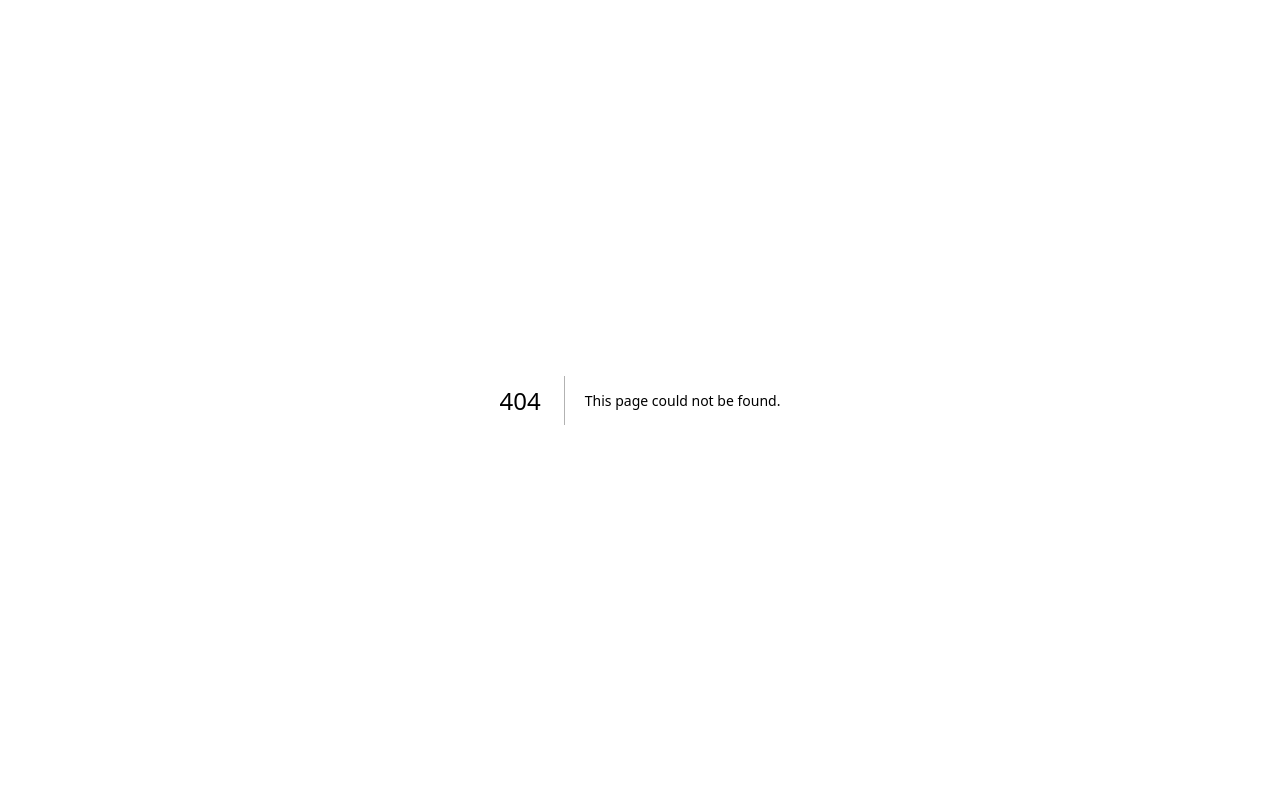
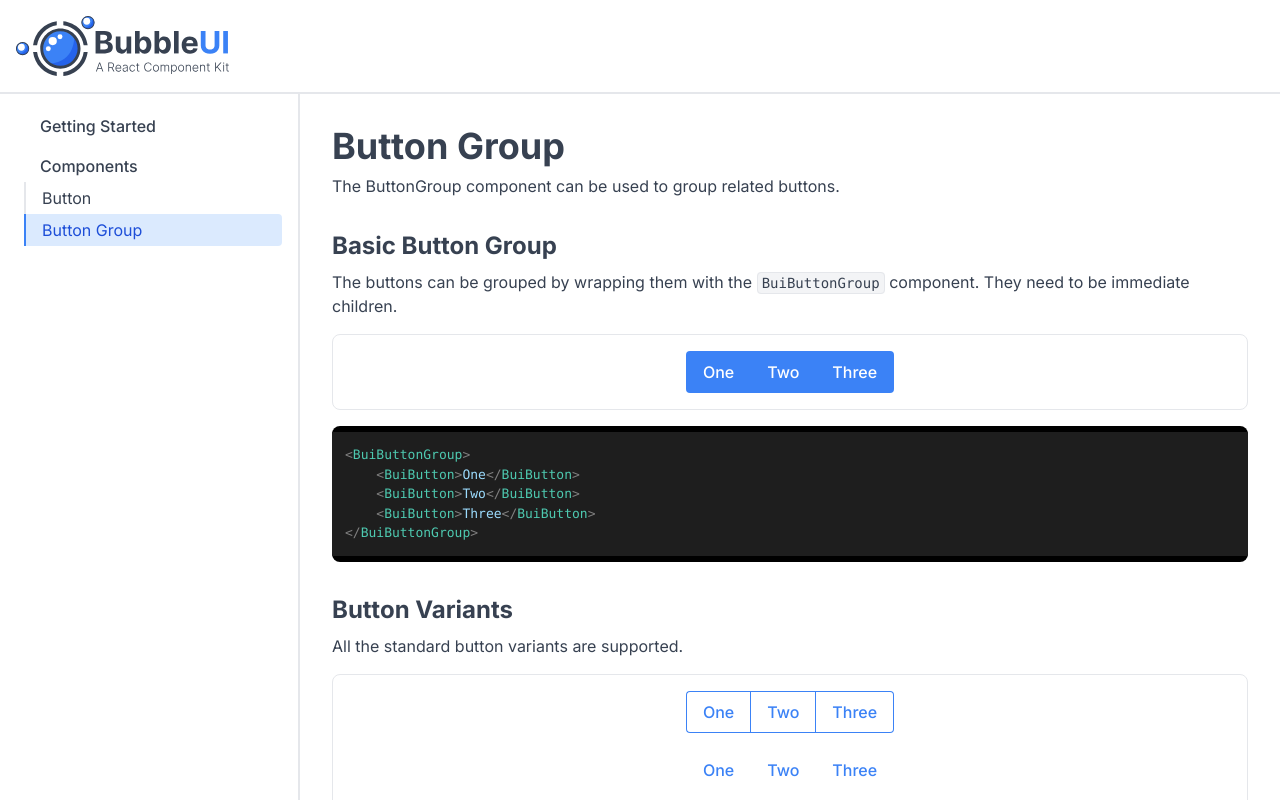
Before and after one commit to mertefecerit/pearkit, a Next.js app: page /doc/components/button-group in a window 1280 px wide. Before the commit this address had no page. Built offline with nearby package versions, Linux system fonts and the light colour scheme; some icons are missing.

Commit message:
v1.0.107

```diff
--- a/app/components/BuiButton/BuiButton.module.scss
+++ b/app/components/BuiButton/BuiButton.module.scss
@@ -14,12 +14,14 @@
   disabled:cursor-not-allowed
   disabled:opacity-50
   rounded
+  transition-all
   outline-0;
 
   &.basic {
     @apply
     focus:ring-2
-    hover:brightness-90;
+    focus:z-10
+    focus:ring-offset-2;
   }
 
   @each $color in $colors {
@@ -33,7 +35,8 @@
       &.basic {
         @apply
         bg-#{$color}-500
-        ring-#{$color}-200;
+        hover:bg-#{$color}-600
+        ring-#{$color}-500;
       }
 
       &.outlined {
--- a/app/components/BuiButton/index.jsx
+++ b/app/components/BuiButton/index.jsx
@@ -19,7 +19,8 @@ function BuiButton(
         href,
         target,
         // link section
-        onClick
+        onClick,
+        animation= true
     }
 ) {
     const content = (
@@ -34,7 +35,7 @@ function BuiButton(
         !href ?
             <motion.button type={type}
                            onClick={onClick}
-                           whileTap={{scale: (disabled || isLoading) ? 1 : 0.95}}
+                           whileTap={{scale: (disabled || isLoading || !animation) ? 1 : 0.95}}
                            disabled={disabled || isLoading}
                            className={`${scss.buiButton} ${scss[color]} ${scss[size]} ${scss[variant]}`}
             >
@@ -43,7 +44,7 @@ function BuiButton(
             :
             <motion.a href={href}
                       target={target}
-                      whileTap={{scale: (disabled || isLoading) ? 1 : 0.95}}
+                      whileTap={{scale: (disabled || isLoading || !animation) ? 1 : 0.95}}
                       disabled={disabled || isLoading}
                       className={`${scss.buiButton} ${scss[color]} ${scss[size]} ${scss[variant]}`}
             >
@@ -64,6 +65,7 @@ BuiButton.propTypes = {
     endIcon: PropTypes.elementType,
     href: PropTypes.string,
     target: PropTypes.string,
-    onClick: PropTypes.func
+    onClick: PropTypes.func,
+    animation: PropTypes.bool
 }
 export default BuiButton;
--- /dev/null
+++ b/app/components/BuiButtonGroup/BuiButtonGroup.module.scss
@@ -0,0 +1,28 @@
+.BuiButtonGroupWrapper {
+  & > button {
+    @apply w-full rounded-none justify-center #{!important};
+  }
+  &.horizontal {
+    @apply flex;
+    & > button {
+      &:first-child {
+        @apply border-r-0 rounded-l #{!important};
+      }
+      &:last-child {
+        @apply border-l-0 rounded-r #{!important};
+      }
+    }
+  }
+  &.vertical {
+    @apply flex flex-col;
+    & > button {
+      &:first-child {
+        @apply border-b-0 rounded-t #{!important};
+      }
+      &:last-child {
+        @apply border-t-0 rounded-b #{!important};
+      }
+    }
+  }
+
+}
--- /dev/null
+++ b/app/components/BuiButtonGroup/index.jsx
@@ -0,0 +1,22 @@
+"use client"
+import styles from './BuiButtonGroup.module.scss';
+import PropTypes from "prop-types";
+import React from "react";
+
+function BuiButtonGroup({children, orientation="horizontal"}) {
+    return (
+        <div className={`${styles.BuiButtonGroupWrapper} ${styles[orientation]}`}>
+            {
+                React.Children.map(children, (child) => {
+                    return React.cloneElement(child, {animation:false})
+                })
+            }
+        </div>
+    );
+}
+
+BuiButtonGroup.propTypes = {
+    children: PropTypes.node.isRequired,
+    orientation: PropTypes.string
+}
+export default BuiButtonGroup;
--- /dev/null
+++ b/app/doc/components/button-group/page.jsx
@@ -0,0 +1,17 @@
+import BasicButtonGroupSection from "@/app/doc/components/button-group/sections/BasicButtonGroupSection";
+import ButtonGroupVariantSection from "@/app/doc/components/button-group/sections/ButtonGroupVariantSection";
+
+function ButtonGroupPage(props) {
+    return (
+        <div className="flex flex-col gap-8">
+            <div className="flex flex-col gap-2">
+                <h1 className="text-4xl font-bold">Button Group</h1>
+                <p>The ButtonGroup component can be used to group related buttons.</p>
+            </div>
+            <BasicButtonGroupSection/>
+            <ButtonGroupVariantSection />
+        </div>
+    )
+}
+
+export default ButtonGroupPage;
--- /dev/null
+++ b/app/doc/components/button-group/sections/BasicButtonGroupSection.jsx
@@ -0,0 +1,29 @@
+"use client"
+import BuiComponentShowcaseArea from "@/app/components/BuiComponentShowcaseArea";
+import BuiCode from "@/app/components/BuiCode";
+import BuiButtonGroup from "@/app/components/BuiButtonGroup";
+import BuiButton from "@/app/components/BuiButton";
+
+function BasicButtonGroupSection(){
+    const codeBlock =
+`<BuiButtonGroup>
+    <BuiButton>One</BuiButton>
+    <BuiButton>Two</BuiButton>
+    <BuiButton>Three</BuiButton>
+</BuiButtonGroup>`;
+    return (
+        <BuiComponentShowcaseArea
+            title="Basic Button Group"
+            desc={<>The buttons can be grouped by wrapping them with the <BuiCode>BuiButtonGroup</BuiCode> component. They need to be immediate children.</>}
+            codeBlock={codeBlock}
+        >
+            <BuiButtonGroup>
+                <BuiButton>One</BuiButton>
+                <BuiButton>Two</BuiButton>
+                <BuiButton>Three</BuiButton>
+            </BuiButtonGroup>
+        </BuiComponentShowcaseArea>
+    )
+}
+
+export default BasicButtonGroupSection;
--- /dev/null
+++ b/app/doc/components/button-group/sections/ButtonGroupVariantSection.jsx
@@ -0,0 +1,41 @@
+"use client"
+import BuiComponentShowcaseArea from "@/app/components/BuiComponentShowcaseArea";
+import BuiCode from "@/app/components/BuiCode";
+import BuiButtonGroup from "@/app/components/BuiButtonGroup";
+import BuiButton from "@/app/components/BuiButton";
+
+function ButtonGroupVariantSection(){
+    const codeBlock =
+`<BuiButtonGroup>
+    <BuiButton variant="outlined">One</BuiButton>
+    <BuiButton variant="outlined">Two</BuiButton>
+    <BuiButton variant="outlined">Three</BuiButton>
+</BuiButtonGroup>
+<BuiButtonGroup>
+    <BuiButton variant="text">One</BuiButton>
+    <BuiButton variant="text">Two</BuiButton>
+    <BuiButton variant="text">Three</BuiButton>
+</BuiButtonGroup>`;
+    return (
+        <BuiComponentShowcaseArea
+            title="Button Variants"
+            desc={<>All the standard button variants are supported.</>}
+            codeBlock={codeBlock}
+        >
+            <div className="flex flex-col gap-4">
+                <BuiButtonGroup>
+                    <BuiButton variant="outlined">One</BuiButton>
+                    <BuiButton variant="outlined">Two</BuiButton>
+                    <BuiButton variant="outlined">Three</BuiButton>
+                </BuiButtonGroup>
+                <BuiButtonGroup>
+                    <BuiButton variant="text">One</BuiButton>
+                    <BuiButton variant="text">Two</BuiButton>
+                    <BuiButton variant="text">Three</BuiButton>
+                </BuiButtonGroup>
+            </div>
+        </BuiComponentShowcaseArea>
+    )
+}
+
+export default ButtonGroupVariantSection;
--- a/app/doc/components/modal/page.jsx
+++ /dev/null
@@ -1,7 +0,0 @@
-function ModalComponentPage(props) {
-    return (
-        <div>Modal Component page</div>
-    )
-}
-
-export default ModalComponentPage;
--- a/app/doc/components/toggle/page.jsx
+++ /dev/null
@@ -1,7 +0,0 @@
-function ToggleComponentPage(props) {
-    return (
-        <div>Toggle Component page</div>
-    )
-}
-
-export default ToggleComponentPage;
--- a/app/doc/layout-partials/AsideContent.js
+++ b/app/doc/layout-partials/AsideContent.js
@@ -25,12 +25,8 @@ export default function AsideContent() {
                     label: 'Button',
                 },
                 {
-                    path: '/doc/components/modal',
-                    label: 'Modal',
-                },
-                {
-                    path: '/doc/components/toggle',
-                    label: 'Toggle',
+                    path: '/doc/components/button-group',
+                    label: 'Button Group',
                 },
             ]
         },
```
